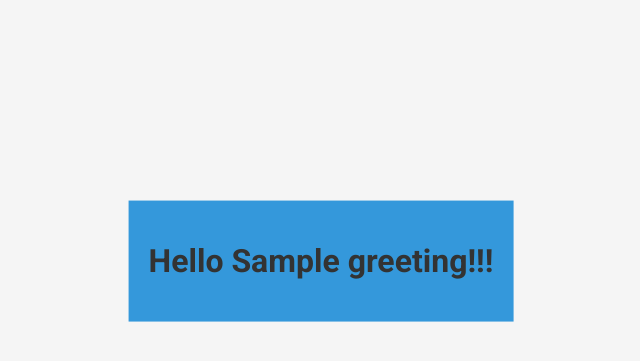
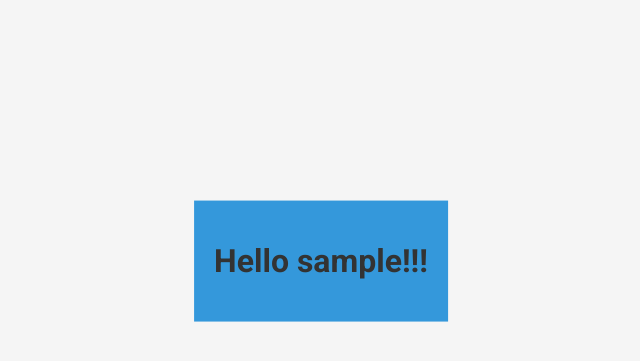
Before and after one commit to TeeKay002/src, a Django app: template greetings/templates/greetings/homePage.html in a window 1280 px wide. Shown: the part 139-500 px from the top of the page, without its empty margins (319-959 px from the left). Run offline with Django 5.2, Linux system fonts and the light colour scheme; the template is opened without the code that fills it: most values are stand-ins (such as "Sample title", 1, 10 or a date in 2020).

Commit message:
added greeting fanctinality

```diff
--- a/greetings/templates/greetings/homePage.html
+++ b/greetings/templates/greetings/homePage.html
@@ -43,7 +43,18 @@
 <body>
     <a href="{% url 'logout' %}">Logout</a>
     <div class="center-content">
-        <h1 class="greeting-text">Hello {{ greeting }}!!!</h1>
+        {% if username == 'Farai' %}
+            <h1 class="greeting-text">Moleqular Engineering Boss! madii!!!</h1>
+        {% elif username == 'Tanaka' %}
+            <h1 class="greeting-text">Photo Factory Boss! madii!!!</h1>
+        {% elif username == 'Rumbie' %}
+            <h1 class="greeting-text">VAhanzvadzi madii!!!</h1>
+        {% elif username == 'Una' %}
+            <h1 class="greeting-text">Hello babe!! I love you so much!!</h1>
+        {% else %}
+            <h1 class="greeting-text">Hello {{ username }}!!!</h1>
+        {% endif %}
     </div>
 </body>
+
 </html>
--- a/greetings/views.py
+++ b/greetings/views.py
@@ -10,8 +10,8 @@ from django.urls import reverse
 
 @login_required
 def homePage(request):
-    greeting = request.user.username
-    return render(request, 'greetings/homePage.html', {'greeting':greeting})
+    username = request.user.username
+    return render(request, 'greetings/homePage.html', {'username':username})
 
 
 def loginPage(request):
```
